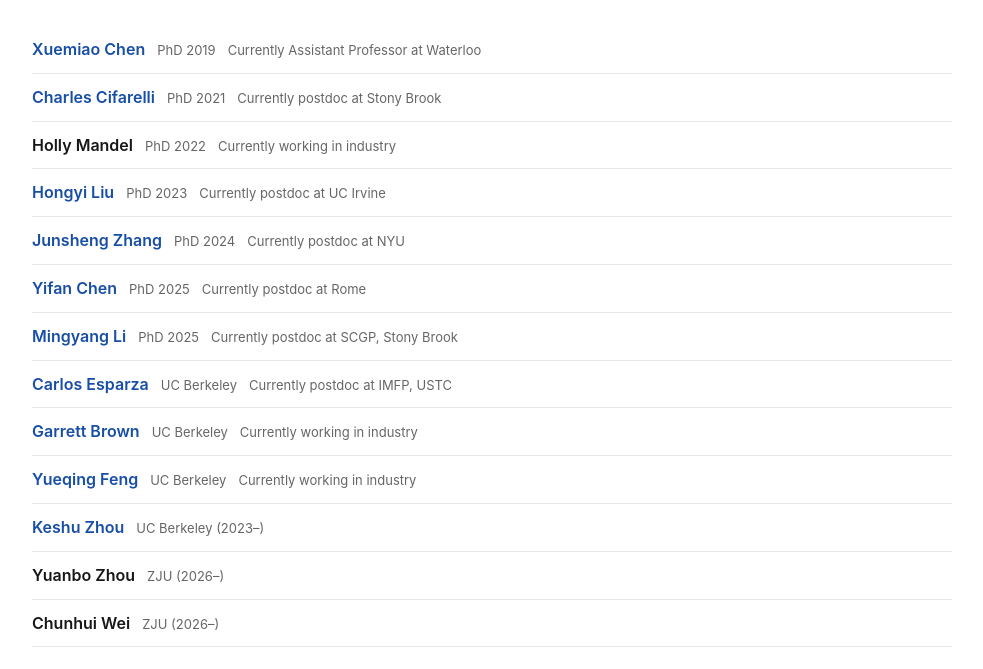
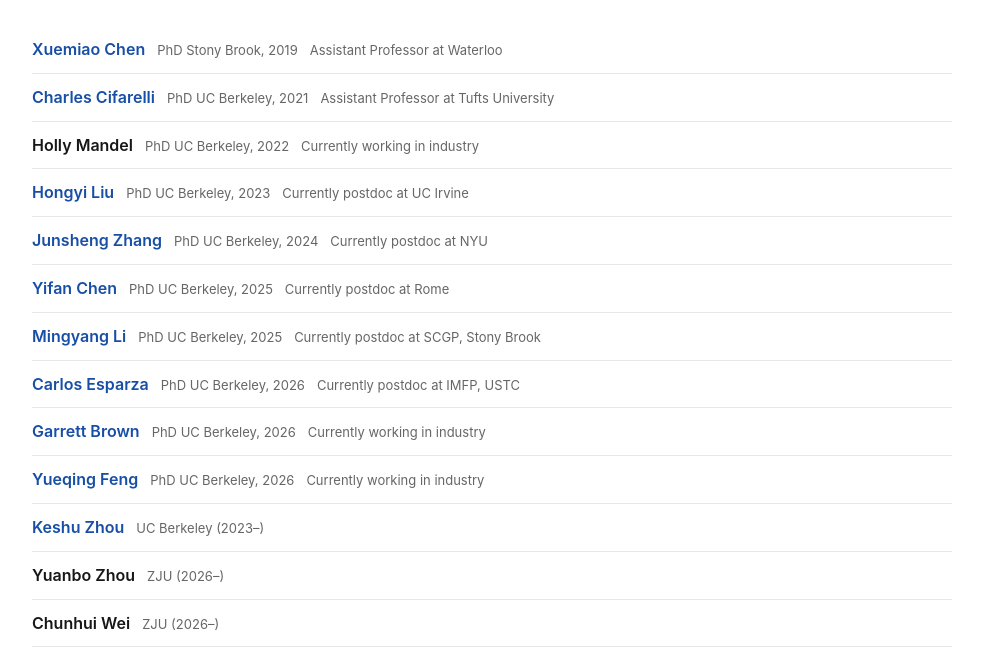
Before and after one commit to songsun1234/songsunmath.github.io, a plain HTML site: page students.html in a window 1280 px wide. Shown: the part 179-848 px from the top of the page, without its empty margins (148-1131 px from the left). Drawn offline with Linux system fonts and the light colour scheme.

Commit message:
Add files via upload

```diff
--- a/students.html
+++ b/students.html
@@ -28,16 +28,16 @@
 <main id="main" class="wrap content page-shell" tabindex="-1"><section aria-labelledby="students-title" class="section" id="students">
 <div class="section-heading"><span aria-hidden="true" class="section-number">04</span><h2 id="students-title">PhD students</h2></div>
 <ul class="student-list student-rows">
-<li class="student student-single"><a href="https://www.math.uwaterloo.ca/~x67chen/">Xuemiao Chen</a><span class="student-degree">PhD 2019</span><span class="student-status">Currently Assistant Professor at Waterloo</span></li>
-<li class="student student-single"><a href="https://sites.google.com/view/cifarellic">Charles Cifarelli</a><span class="student-degree">PhD 2021</span><span class="student-status">Currently postdoc at Stony Brook</span></li>
-<li class="student student-single"><span class="student-name">Holly Mandel</span><span class="student-degree">PhD 2022</span><span class="student-status">Currently working in industry</span></li>
-<li class="student student-single"><a href="https://sites.google.com/view/hongyiliu/home">Hongyi Liu</a><span class="student-degree">PhD 2023</span><span class="student-status">Currently postdoc at UC Irvine</span></li>
-<li class="student student-single"><a href="https://sites.google.com/view/junsheng--zhang/home">Junsheng Zhang</a><span class="student-degree">PhD 2024</span><span class="student-status">Currently postdoc at NYU</span></li>
-<li class="student student-single"><a href="https://yifanchen98.github.io/">Yifan Chen</a><span class="student-degree">PhD 2025</span><span class="student-status">Currently postdoc at Rome</span></li>
-<li class="student student-single"><a href="https://sites.google.com/view/mingyangli">Mingyang Li</a><span class="student-degree">PhD 2025</span><span class="student-status">Currently postdoc at SCGP, Stony Brook</span></li>
-<li class="student student-single"><a href="https://math.berkeley.edu/~esparza/">Carlos Esparza</a><span class="student-degree">UC Berkeley</span><span class="student-status">Currently postdoc at IMFP, USTC</span></li>
-<li class="student student-single"><a href="https://math.berkeley.edu/~gmbrown/">Garrett Brown</a><span class="student-degree">UC Berkeley</span><span class="student-status">Currently working in industry</span></li>
-<li class="student student-single"><a href="https://fyqing.github.io/yueqing.com/">Yueqing Feng</a><span class="student-degree">UC Berkeley</span><span class="student-status">Currently working in industry</span></li>
+<li class="student student-single"><a href="https://www.math.uwaterloo.ca/~x67chen/">Xuemiao Chen</a><span class="student-degree">PhD Stony Brook, 2019</span><span class="student-status">Assistant Professor at Waterloo</span></li>
+<li class="student student-single"><a href="https://sites.google.com/view/cifarellic">Charles Cifarelli</a><span class="student-degree">PhD UC Berkeley, 2021</span><span class="student-status">Assistant Professor at Tufts University</span></li>
+<li class="student student-single"><span class="student-name">Holly Mandel</span><span class="student-degree">PhD UC Berkeley, 2022</span><span class="student-status">Currently working in industry</span></li>
+<li class="student student-single"><a href="https://sites.google.com/view/hongyiliu/home">Hongyi Liu</a><span class="student-degree">PhD UC Berkeley, 2023</span><span class="student-status">Currently postdoc at UC Irvine</span></li>
+<li class="student student-single"><a href="https://sites.google.com/view/junsheng--zhang/home">Junsheng Zhang</a><span class="student-degree">PhD UC Berkeley, 2024</span><span class="student-status">Currently postdoc at NYU</span></li>
+<li class="student student-single"><a href="https://yifanchen98.github.io/">Yifan Chen</a><span class="student-degree">PhD UC Berkeley, 2025</span><span class="student-status">Currently postdoc at Rome</span></li>
+<li class="student student-single"><a href="https://sites.google.com/view/mingyangli">Mingyang Li</a><span class="student-degree">PhD UC Berkeley, 2025</span><span class="student-status">Currently postdoc at SCGP, Stony Brook</span></li>
+<li class="student student-single"><a href="https://math.berkeley.edu/~esparza/">Carlos Esparza</a><span class="student-degree">PhD UC Berkeley, 2026</span><span class="student-status">Currently postdoc at IMFP, USTC</span></li>
+<li class="student student-single"><a href="https://math.berkeley.edu/~gmbrown/">Garrett Brown</a><span class="student-degree">PhD UC Berkeley, 2026</span><span class="student-status">Currently working in industry</span></li>
+<li class="student student-single"><a href="https://fyqing.github.io/yueqing.com/">Yueqing Feng</a><span class="student-degree">PhD UC Berkeley, 2026</span><span class="student-status">Currently working in industry</span></li>
 <li class="student student-single"><a href="https://sites.google.com/view/kszhou">Keshu Zhou</a><span class="student-degree">UC Berkeley (2023–)</span></li>
 <li class="student student-single"><span class="student-name">Yuanbo Zhou</span><span class="student-degree">ZJU (2026–)</span></li>
 <li class="student student-single"><span class="student-name">Chunhui Wei</span><span class="student-degree">ZJU (2026–)</span></li>
```
Also changed, not shown: events.html (+9 -21 lines).
